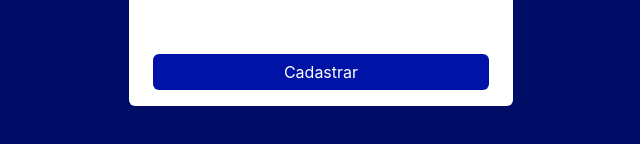
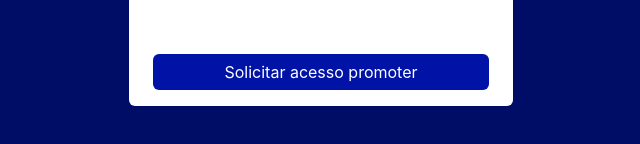
Before and after one commit to GambiarraTech/ticket-sky, a Next.js app: page /promoter/cadastro in a window 1280 px wide. Shown: the part 498-642 px from the top of the page, without its empty margins (319-959 px from the left). Built offline with nearby package versions, Linux system fonts and the light colour scheme.

Commit message:
Update cadastro.tsx

```diff
--- a/src/pages/promoter/cadastro.tsx
+++ b/src/pages/promoter/cadastro.tsx
@@ -18,7 +18,7 @@ export default function Cadastro() {
         <FormCard
           titulo={'Torne-se um Promoter'}
           inputs={listaInputs}
-          buttonText={'Cadastrar'}
+          buttonText={'Solicitar acesso promoter'}
           service="cadastroPromoter"
           endPoint="promoter"
         />
```
